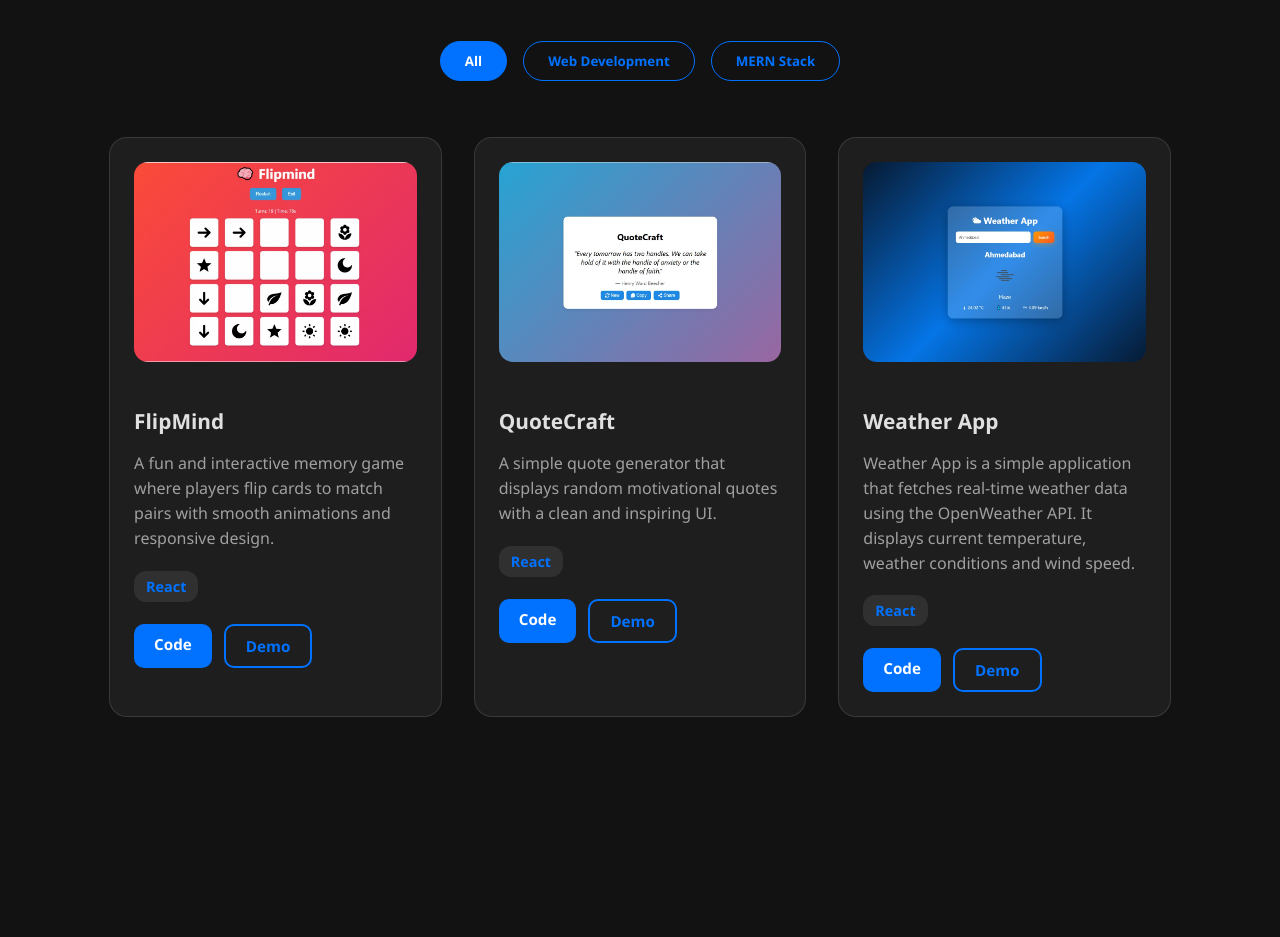
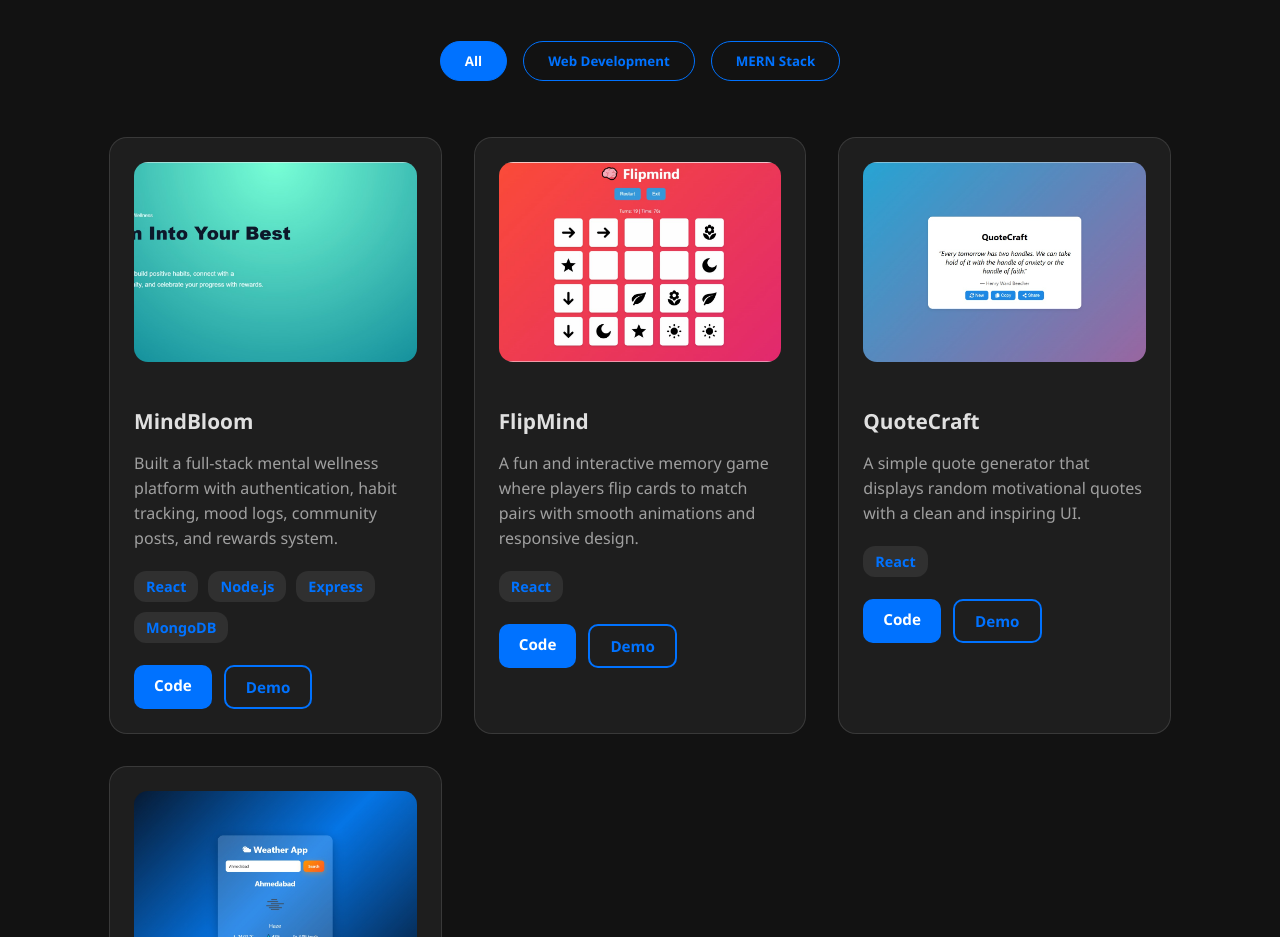
Before and after one commit to Khushbu696/Portfolio, a React (Vite) app: page / in a window 1280 px wide. Shown: the part 2620-3557 px from the top of the page. Built offline with nearby package versions, Linux system fonts and the light colour scheme.

Commit message:
updated resume and added minbloom porject

```diff
--- a/src/components/ProjectSection.jsx
+++ b/src/components/ProjectSection.jsx
@@ -1,5 +1,6 @@
 import "../styles/ProjectSection.css";
 import { useState } from "react";
+import mindbloom from "../assets/projects/mindbloom.jpeg";
 import flipmind from "../assets/projects/flipmind.jpeg";
 import quotecraft from "../assets/projects/quotecraft.jpeg";
 import weather from "../assets/projects/weather_app.jpeg";
@@ -10,6 +11,17 @@ const ProjectsSection = () => {
     const projects = [
         {
             id: 1,
+            title: "MindBloom",
+            category: "MERN Stack",
+            description:
+                "Built a full-stack mental wellness platform with authentication, habit tracking, mood logs, community posts, and rewards system.",
+            tech: ["React", , "Node.js", "Express", "MongoDB"],
+            image: mindbloom,
+            code: "https://github.com/Khushbu696/MindBloom",
+            demo: "https://k-mindbloom.netlify.app",
+        },
+        {
+            id: 2,
             title: "FlipMind",
             category: "Web Development",
             description:
@@ -20,7 +32,7 @@ const ProjectsSection = () => {
             demo: "https://flipmind.netlify.app/",
         },
         {
-            id: 2,
+            id: 3,
             title: "QuoteCraft",
             category: "Web Development",
             description:
@@ -31,7 +43,7 @@ const ProjectsSection = () => {
             demo: "https://k-quotecraft.netlify.app/",
         },
         {
-            id: 3,
+            id: 4,
             title: "Weather App",
             category: "Web Development",
             description:
```
Also changed, not shown: src/assets/projects/mindbloom.jpeg, 1 other file (tests, documents, lock files or other folders).
